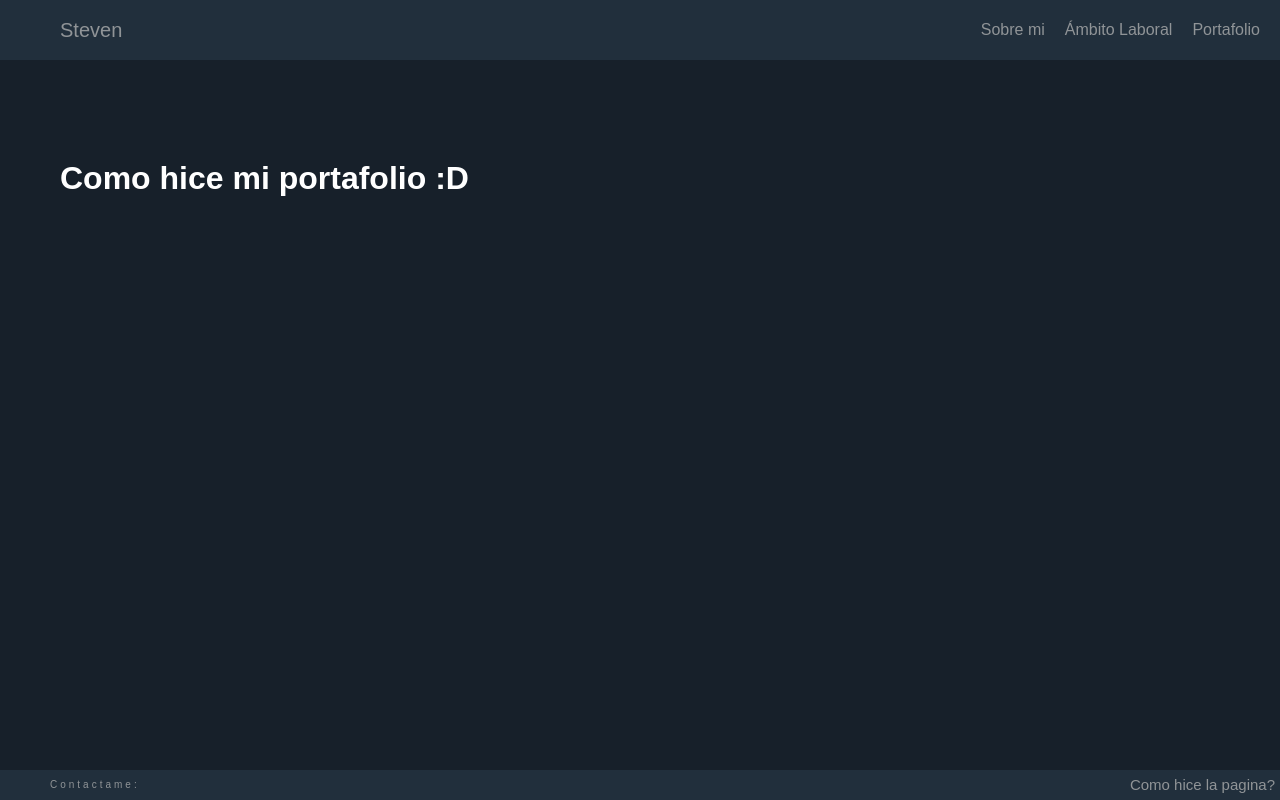
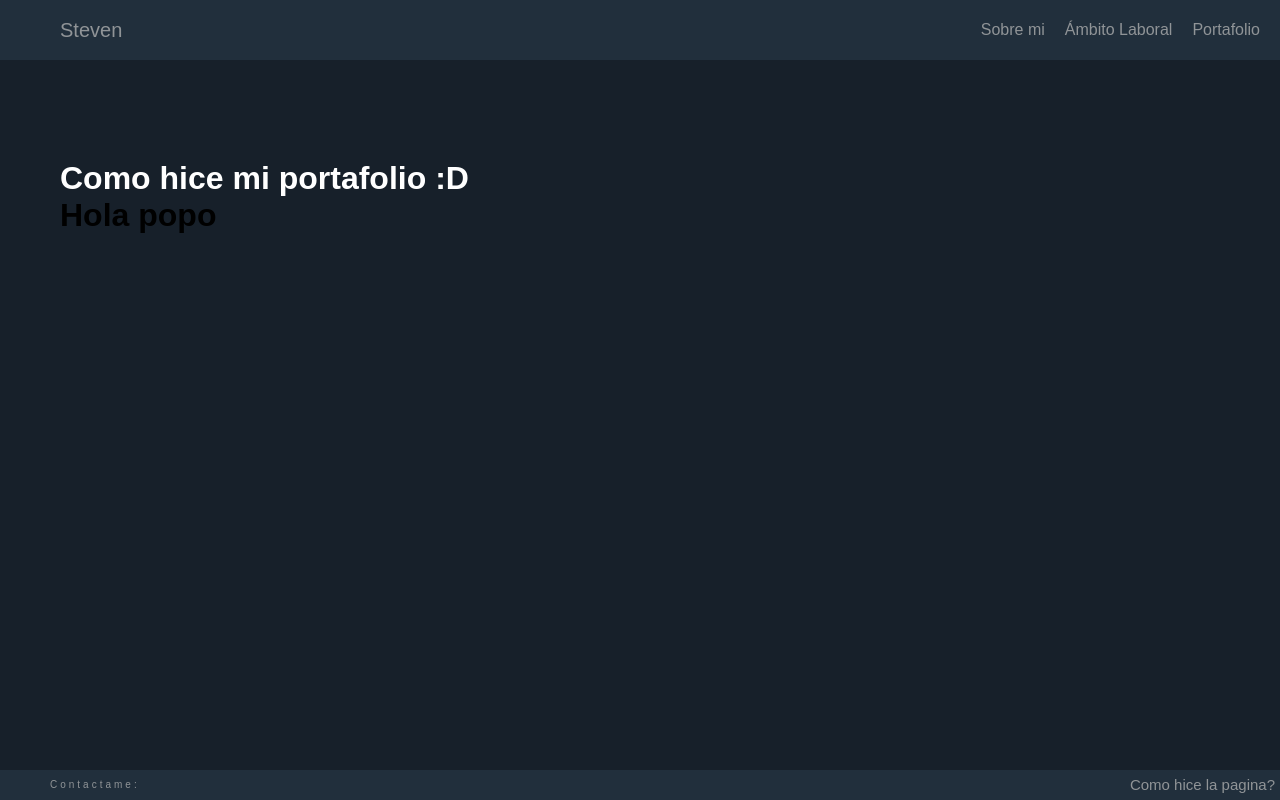
Before and after one commit to StevenC23/Portafolio, a React (Create React App) app: page /desarrollopagina in a window 1280 px wide. Built offline with nearby package versions, Linux system fonts and the light colour scheme.

Commit message:
hola popo

```diff
--- a/src/pages/Comolohice/Comolohice.jsx
+++ b/src/pages/Comolohice/Comolohice.jsx
@@ -6,6 +6,7 @@ const Comolohice = () => {
         <h1 className="titulo-comolohice">
             Como hice mi portafolio :D
         </h1>
+        <h1>Hola popo</h1>
     </div>
      );
 }
```
